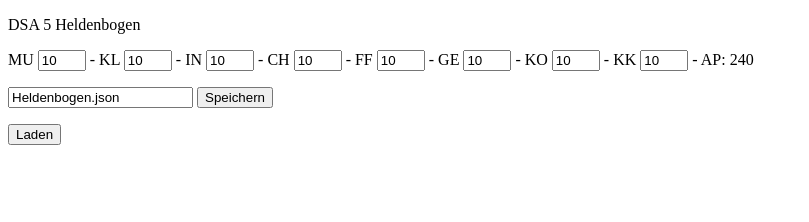
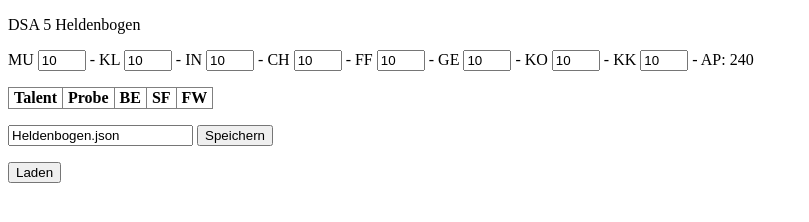
Before and after one commit to gdiet/heldenbogen, a website with bundled scripts: page public/bogen.html in a window 1280 px wide. Shown: the whole page, without its empty margins (0-809 px from the left). Built offline with nearby package versions, Linux system fonts and the light colour scheme.

Commit message:
favicon and first Werte table

```diff
--- a/public/bogen.html
+++ b/public/bogen.html
@@ -2,10 +2,13 @@
 <meta charset="UTF-8">
 <html lang="de">
   <head>
+    <link rel="icon" href="Das_schwarze_Auge.png" type="image/png">
     <title>Heldenbogen</title>
     <style>
       input { width: 3em }
       #FILENAME { width: auto }
+      table { text-align: left; border-collapse: collapse }
+      td, th { border: 1px solid gray; padding: 1px 5px; }
     </style>
   </head>
   <body>
@@ -22,6 +25,17 @@
       AP: <span id="GWAP"></span>
     </p>
     <p>
+      <table id="Körpertalente">
+        <tr>
+          <th>Talent</th>
+          <th>Probe</th>
+          <th>BE</th>
+          <th>SF</th>
+          <th>FW</th>
+        </tr>
+      </table>
+    </p>
+    <p>
       <input id="FILENAME" type="text" value="Heldenbogen.json">
       <button id="SAVE">Speichern</button>
     </p>
```
Also changed, not shown: public/Das_schwarze_Auge.png (added).
